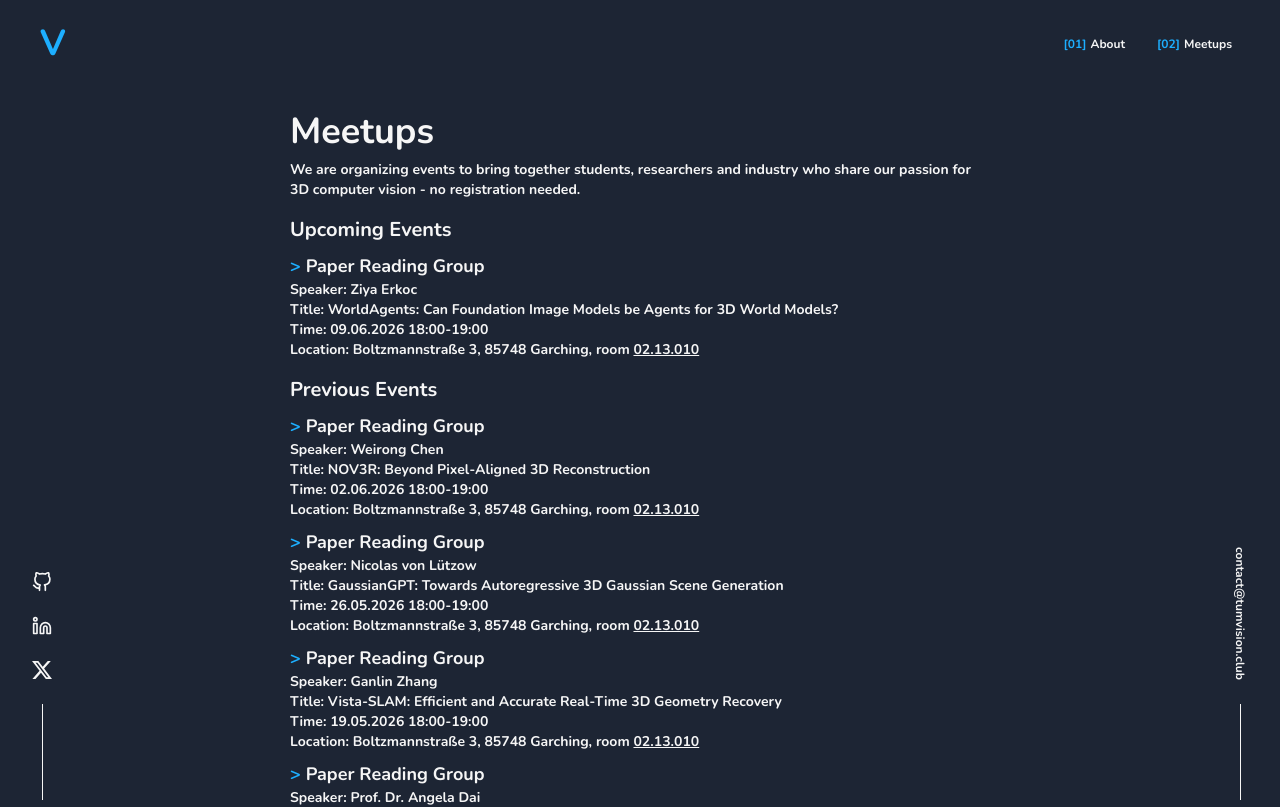
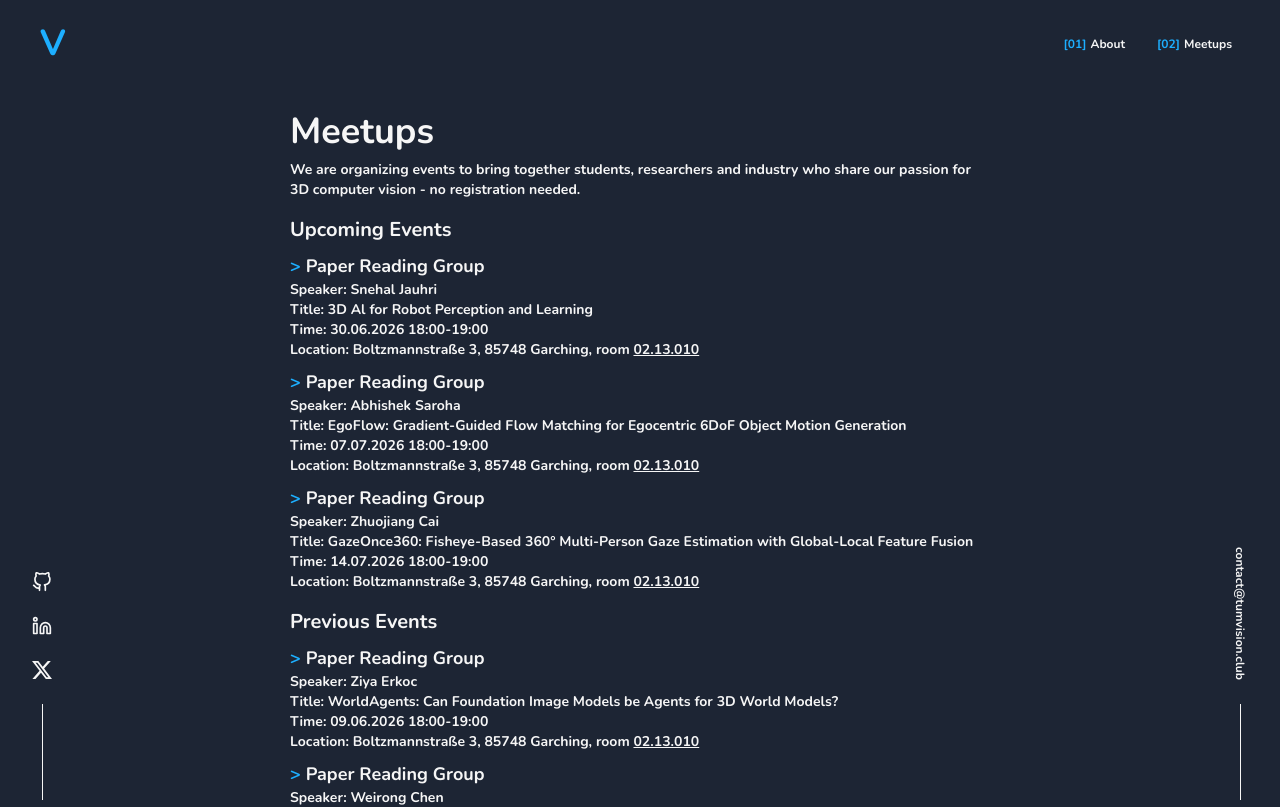
Before and after one commit to tumvision/tumvision.github.io, a Next.js app: page /meetups in a window 1280 px wide. Shown: the top 807 px of the page. Built offline with nearby package versions, Linux system fonts and the light colour scheme.

Commit message:
added entries for next 3 talks

```diff
--- a/app/meetups/page.tsx
+++ b/app/meetups/page.tsx
@@ -17,13 +17,34 @@ export default function Meetups() {
       </Text>
       <Headline className="text-xl mt-4">Upcoming Events</Headline>
       <ReadingGroup
+        speaker="Snehal Jauhri"
+        title="3D Al for Robot Perception and Learning"
+        paper="https://www.3dunderstanding.org/"
+        time="30.06.2026 18:00-19:00"
+        className="mt-2"
+      />
+      <ReadingGroup
+        speaker="Abhishek Saroha"
+        title="EgoFlow: Gradient-Guided Flow Matching for Egocentric 6DoF Object Motion Generation"
+        paper="https://abhi-rf.github.io/egoflow/"
+        time="07.07.2026 18:00-19:00"
+        className="mt-2"
+      />
+      <ReadingGroup
+        speaker="Zhuojiang Cai"
+        title="GazeOnce360: Fisheye-Based 360° Multi-Person Gaze Estimation with Global-Local Feature Fusion"
+        paper="https://caizhuojiang.com/GazeOnce360/"
+        time="14.07.2026 18:00-19:00"
+        className="mt-2"
+      />
+      <Headline className="text-xl mt-4">Previous Events</Headline>
+      <ReadingGroup
         speaker="Ziya Erkoc"
         title="WorldAgents: Can Foundation Image Models be Agents for 3D World Models?"
         paper="https://ziyaerkoc.com/worldagents/"
         time="09.06.2026 18:00-19:00"
         className="mt-2"
       />
-      <Headline className="text-xl mt-4">Previous Events</Headline>
       <ReadingGroup
         speaker="Weirong Chen"
         title="NOV3R: Beyond Pixel-Aligned 3D Reconstruction"
```
